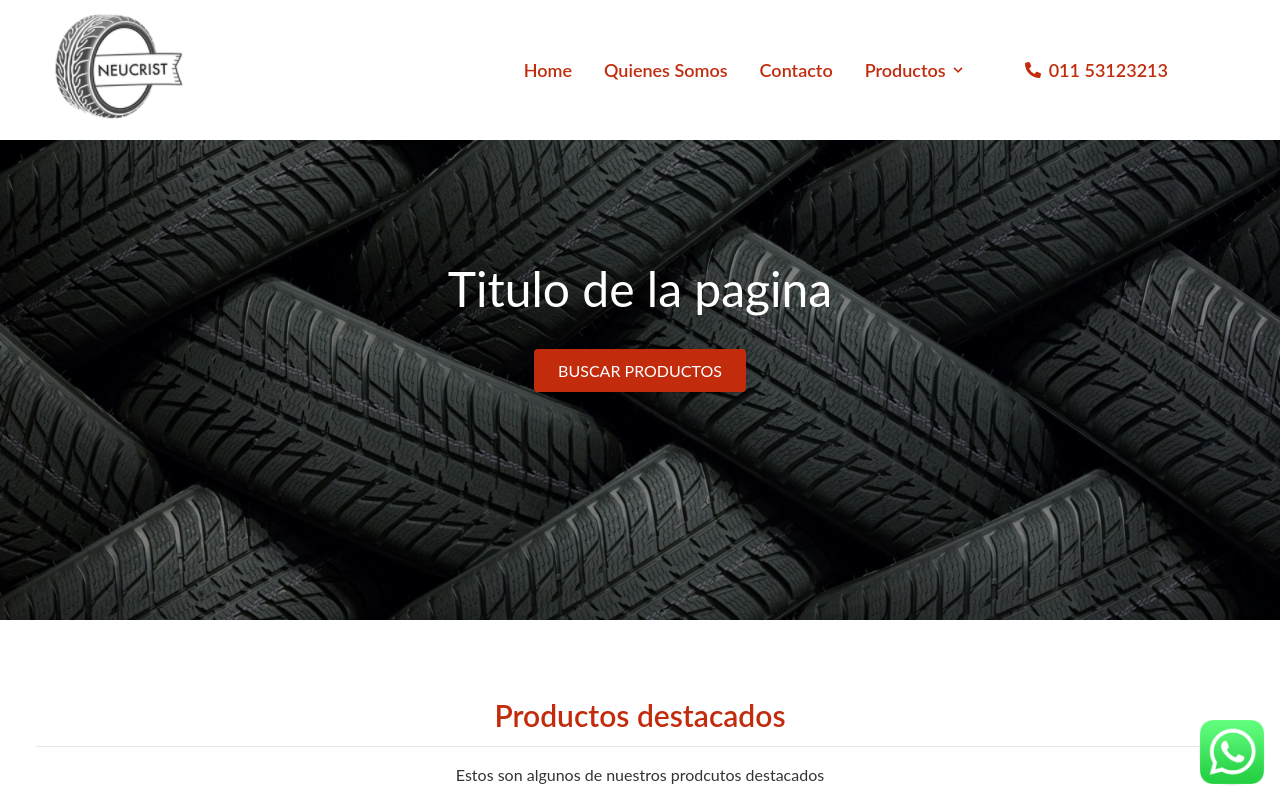
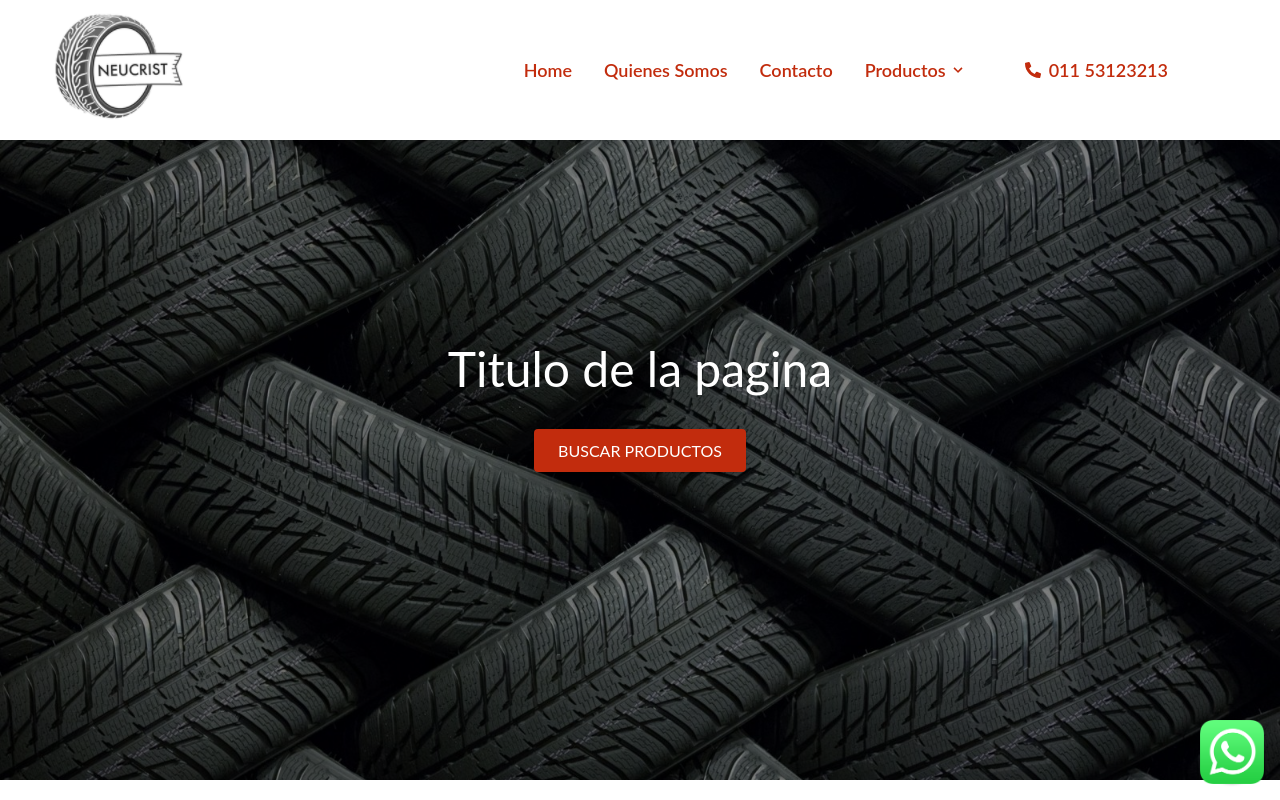
Before and after one commit to Lucasciappa/Neucrist, a Next.js app: page / in a window 1280 px wide. Shown: the top 800 px of the page. Built offline with nearby package versions, Linux system fonts and the light colour scheme.

Commit message:
hero-image biggest

```diff
--- a/components/home/HeroImage.js
+++ b/components/home/HeroImage.js
@@ -5,7 +5,7 @@ const HeroImage = () => {
     return (
       <div
         className="relative flex content-center items-center justify-center font-primary"
-        style={{ minHeight: "30rem" }}
+        style={{ minHeight: "40rem" }}
       >
         <div
           className="absolute top-0 w-full h-full bg-center bg-cover"
```
